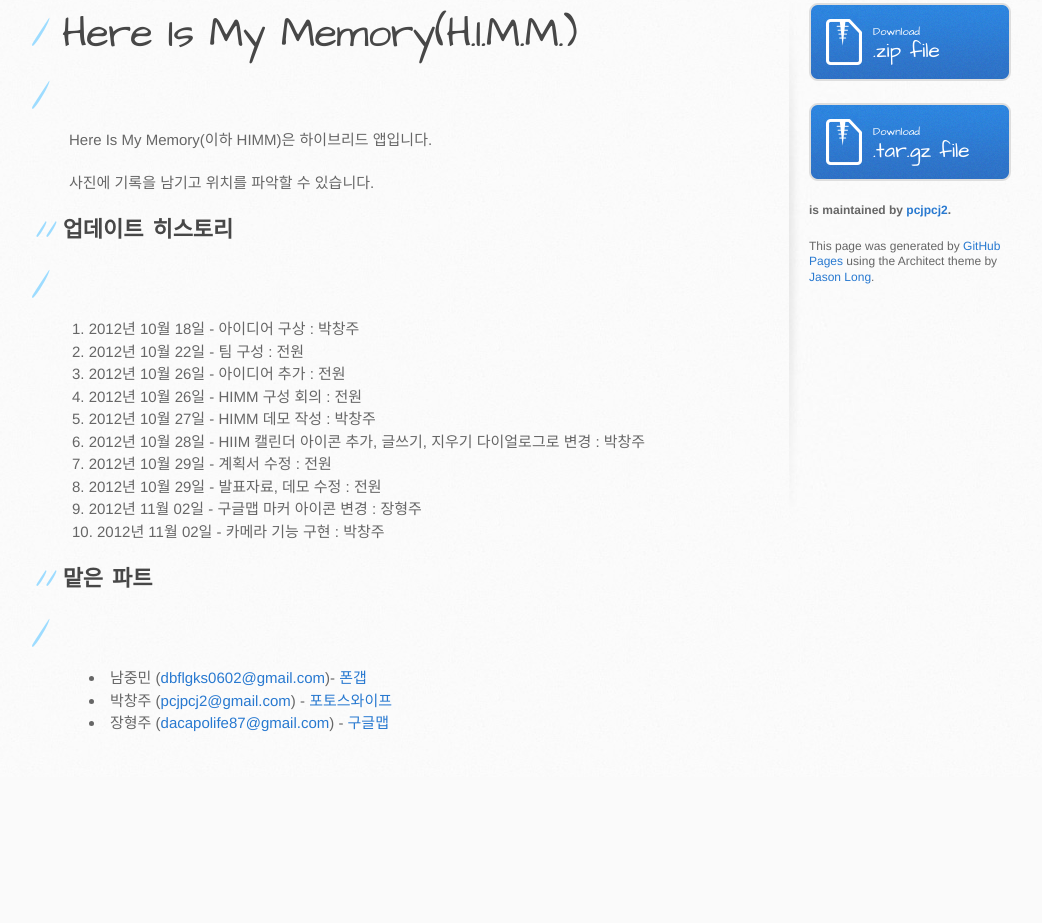
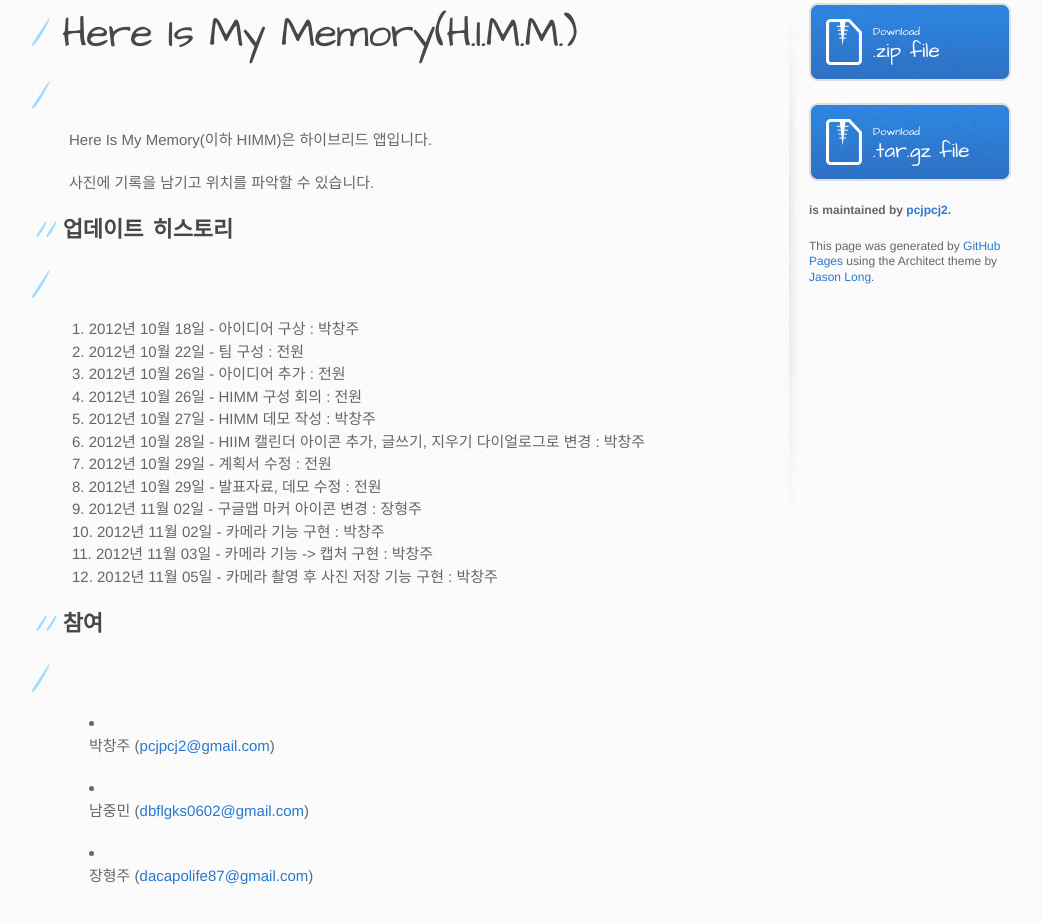
Before and after one commit to ChangJoo-Park/HIMM, a plain HTML site: page index.html in a window 1280 px wide. Shown: the part 301-1224 px from the top of the page, without its empty margins (101-1143 px from the left). Before the commit the page ends 1078 px from the top, so only its background shows below. Drawn offline with Linux system fonts and the light colour scheme.

Commit message:
Create gh-pages branch via GitHub

```diff
--- a/index.html
+++ b/index.html
@@ -51,17 +51,16 @@
 <li>2012년 10월 29일 - 발표자료, 데모 수정 : 전원</li>
 <li>2012년 11월 02일 - 구글맵 마커 아이콘 변경 : 장형주</li>
 <li>2012년 11월 02일 - 카메라 기능 구현 : 박창주</li>
-</ol><h2><em>맡은 파트</em></h2>
+<li>2012년 11월 03일 - 카메라 기능 -&gt; 캡처 구현 : 박창주</li>
+<li>2012년 11월 05일 - 카메라 촬영 후 사진 저장 기능 구현 : 박창주</li>
+</ol><h2><em>참여</em></h2>
 
 <h1></h1>
 
 <ul>
-<li>남중민 (<a href="mailto:dbflgks0602@gmail.com">dbflgks0602@gmail.com</a>)- <a href="http://phonegap.com">폰갭</a>
-</li>
-<li>박창주 (<a href="mailto:pcjpcj2@gmail.com">pcjpcj2@gmail.com</a>) - <a href="http://www.photoswipe.com/">포토스와이프</a>
-</li>
-<li>장형주 (<a href="mailto:dacapolife87@gmail.com">dacapolife87@gmail.com</a>) - <a href="http://code.google.com/p/jquery-ui-map/">구글맵</a>
-</li>
+<li><p>박창주 (<a href="mailto:pcjpcj2@gmail.com">pcjpcj2@gmail.com</a>)</p></li>
+<li><p>남중민 (<a href="mailto:dbflgks0602@gmail.com">dbflgks0602@gmail.com</a>)</p></li>
+<li><p>장형주 (<a href="mailto:dacapolife87@gmail.com">dacapolife87@gmail.com</a>)</p></li>
 </ul>
         </section>
 
--- a/params.json
+++ b/params.json
@@ -1 +1 @@
-{"note":"Don't delete this file! It's used internally to help with page regeneration.","body":"#**Here Is My Memory(H.I.M.M.)**\r\n======================\r\nHere Is My Memory(이하 HIMM)은 하이브리드 앱입니다.\r\n\r\n사진에 기록을 남기고 위치를 파악할 수 있습니다.\r\n\r\n##*업데이트 히스토리*\r\n======================\r\n1. 2012년 10월 18일 - 아이디어 구상 : 박창주\r\n2. 2012년 10월 22일 - 팀 구성 : 전원\r\n3. 2012년 10월 26일 - 아이디어 추가 : 전원\r\n4. 2012년 10월 26일 - HIMM 구성 회의 : 전원\r\n5. 2012년 10월 27일 - HIMM 데모 작성 : 박창주\r\n6. 2012년 10월 28일 - HIIM 캘린더 아이콘 추가, 글쓰기, 지우기 다이얼로그로 변경 : 박창주\r\n7. 2012년 10월 29일 - 계획서 수정 : 전원\r\n8. 2012년 10월 29일 - 발표자료, 데모 수정 : 전원\r\n9. 2012년 11월 02일 - 구글맵 마커 아이콘 변경 : 장형주\r\n10. 2012년 11월 02일 - 카메라 기능 구현 : 박창주\r\n\r\n##*맡은 파트*\r\n======================\r\n- 남중민 (dbflgks0602@gmail.com)- [폰갭](http://phonegap.com)\r\n- 박창주 (pcjpcj2@gmail.com) - [포토스와이프](http://www.photoswipe.com/)\r\n- 장형주 (dacapolife87@gmail.com) - [구글맵](http://code.google.com/p/jquery-ui-map/)\r\n","google":"","name":"Himm(Here Is My Memory)","tagline":"Here Is My Memory"}
+{"tagline":"Here Is My Memory","note":"Don't delete this file! It's used internally to help with page regeneration.","google":"","name":"Himm(Here Is My Memory)","body":"#**Here Is My Memory(H.I.M.M.)**\r\n======================\r\nHere Is My Memory(이하 HIMM)은 하이브리드 앱입니다.\r\n\r\n사진에 기록을 남기고 위치를 파악할 수 있습니다.\r\n\r\n##*업데이트 히스토리*\r\n======================\r\n1. 2012년 10월 18일 - 아이디어 구상 : 박창주\r\n2. 2012년 10월 22일 - 팀 구성 : 전원\r\n3. 2012년 10월 26일 - 아이디어 추가 : 전원\r\n4. 2012년 10월 26일 - HIMM 구성 회의 : 전원\r\n5. 2012년 10월 27일 - HIMM 데모 작성 : 박창주\r\n6. 2012년 10월 28일 - HIIM 캘린더 아이콘 추가, 글쓰기, 지우기 다이얼로그로 변경 : 박창주\r\n7. 2012년 10월 29일 - 계획서 수정 : 전원\r\n8. 2012년 10월 29일 - 발표자료, 데모 수정 : 전원\r\n9. 2012년 11월 02일 - 구글맵 마커 아이콘 변경 : 장형주\r\n10. 2012년 11월 02일 - 카메라 기능 구현 : 박창주\r\n11. 2012년 11월 03일 - 카메라 기능 -> 캡처 구현 : 박창주\r\n12. 2012년 11월 05일 - 카메라 촬영 후 사진 저장 기능 구현 : 박창주\r\n\r\n\r\n##*참여*##\r\n======================\r\n- 박창주 (pcjpcj2@gmail.com)\r\n\r\n- 남중민 (dbflgks0602@gmail.com)\r\n\r\n- 장형주 (dacapolife87@gmail.com)\r\n"}
```
